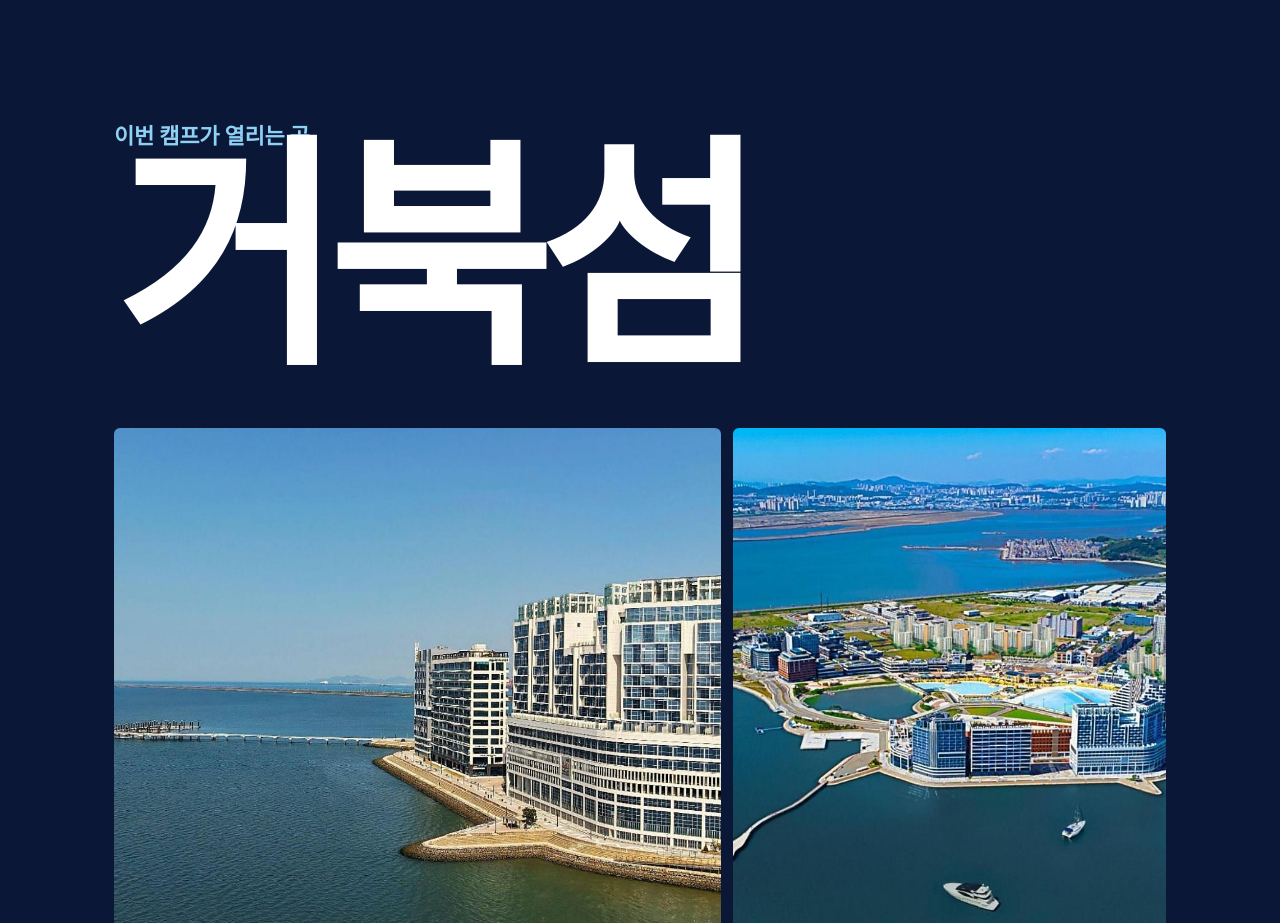
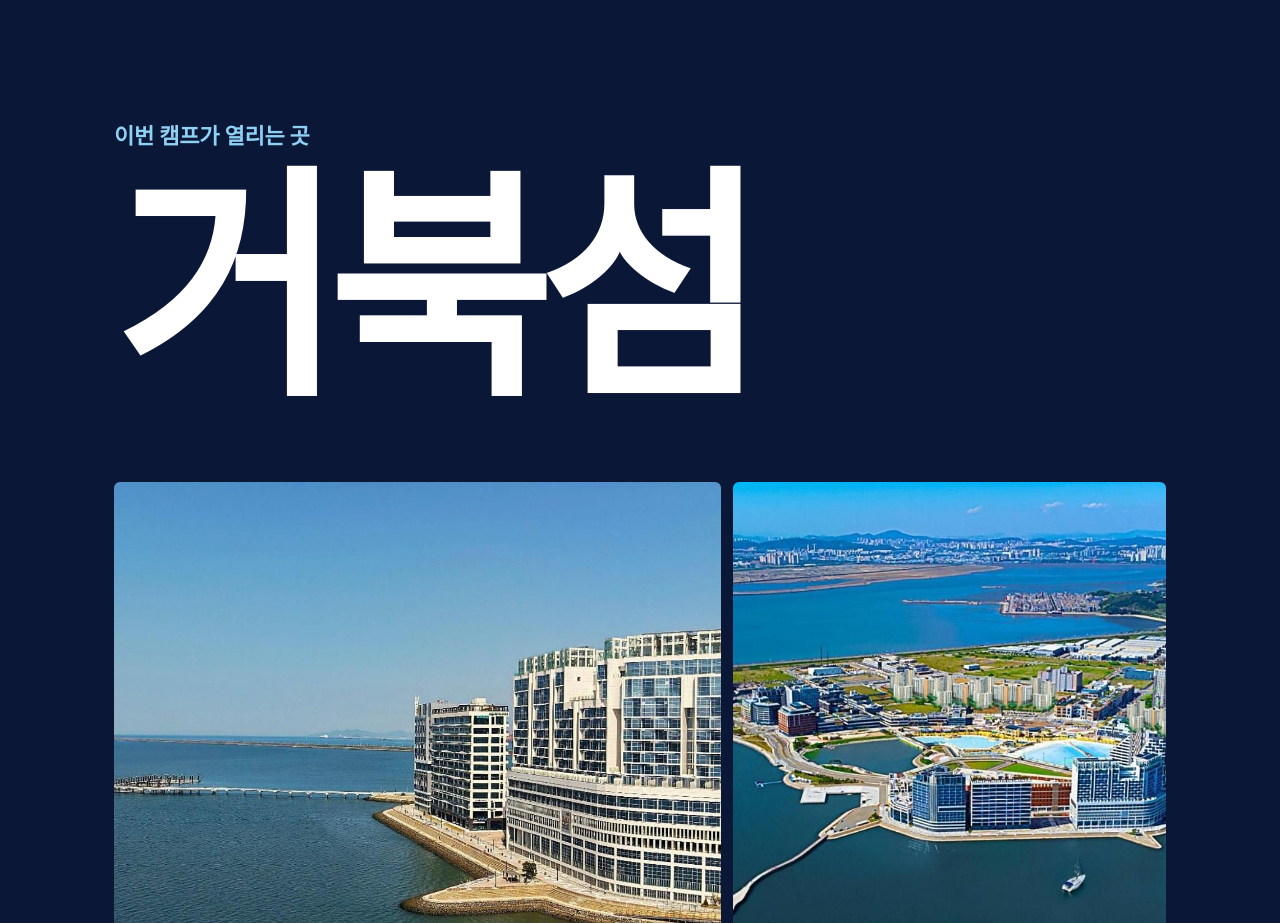
Before and after one commit to krb0118-blip/yuhan-startup-camp-2026, a plain HTML site: page index.html in a window 1280 px wide. Shown: the part 4020-4943 px from the top of the page. Drawn offline with Linux system fonts and the light colour scheme; a web font is replaced by a local one.

Commit message:
거북섬 제목과 윗줄 간격 확보
Co-Authored-By: Claude Opus 5.5 <noreply@anthropic.com>
Claude-Session: https://claude.ai/code/session_01AuCiYrqjLo8HChB3Jh5yyD

```diff
--- a/index.html
+++ b/index.html
@@ -148,8 +148,8 @@ img{display:block;max-width:100%}
 
 /* ---------- venue ---------- */
 .venue-sec{background:var(--navy-900);color:var(--white);overflow:hidden}
-.bigname{font-family:'Gothic A1',sans-serif;font-weight:900;font-size:clamp(84px,19vw,260px);line-height:.9;letter-spacing:-.05em;color:var(--white);margin:0 0 clamp(24px,4vw,44px)}
-.bigname small{display:block;font-size:clamp(18px,2vw,22px);letter-spacing:-.01em;font-weight:700;color:var(--accent);margin-bottom:14px;line-height:1.3}
+.bigname{font-family:'Gothic A1',sans-serif;font-weight:900;font-size:clamp(84px,19vw,260px);line-height:1.1;letter-spacing:-.05em;color:var(--white);margin:0 0 clamp(24px,4vw,44px)}
+.bigname small{display:block;font-size:clamp(18px,2vw,22px);letter-spacing:-.01em;font-weight:700;color:var(--accent);margin-bottom:clamp(8px,1.5vw,20px);line-height:1.3}
 .gal{display:grid;grid-template-columns:minmax(0,7fr) minmax(0,5fr);gap:12px;height:clamp(380px,46vw,560px)}
 .venue-info{display:grid;grid-template-columns:repeat(3,minmax(0,1fr));gap:20px;margin-top:32px}
 .venue-info div{border-top:1px solid var(--navy-600);padding-top:14px;color:#e6ebf7}
```
